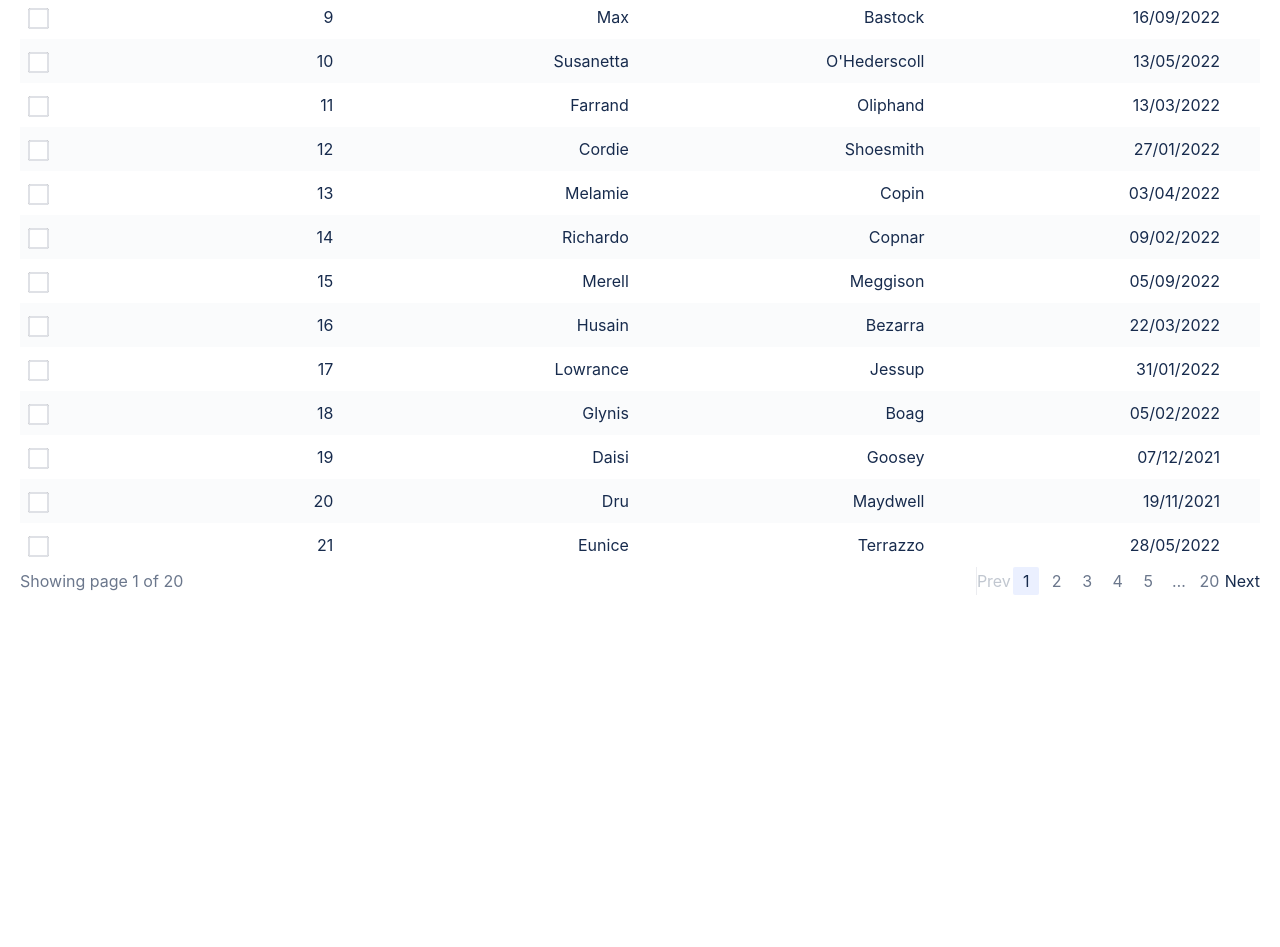
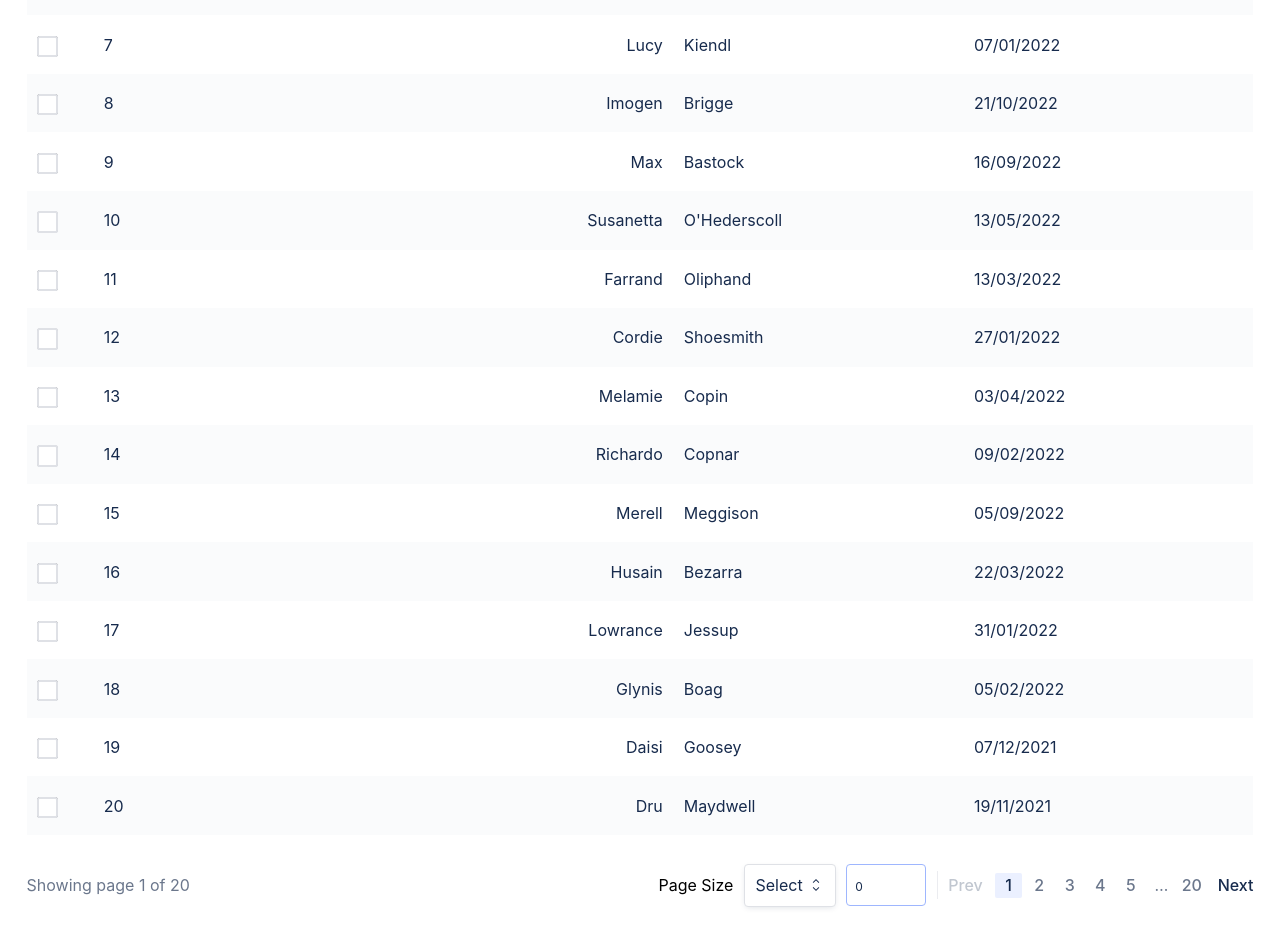
Before and after one commit to himansh-gjr/react-table-wrapper-demo, a React (Vite) app: page /react-table-wrapper/demo-table in a window 1280 px wide. Shown: the part 421-1368 px from the top of the page. Before the commit the page ends 1036 px from the top, so only its background shows below. Built offline with nearby package versions, Linux system fonts and the light colour scheme.

Commit message:
jump to and select box added to table

```diff
--- a/src/DemoTable.jsx
+++ b/src/DemoTable.jsx
@@ -12,22 +12,25 @@ const Colums = () => [
 		Header: "id",
 		accessor: "id",
 		Cell: ({ row }) => <p>{row.original.id}</p>,
+		align:"left"
 	},
 	{
 		Header: "first_name",
 		accessor: "first_name",
 		Cell: ({ row }) => <p>{row.original.first_name}</p>,
+		align:"right"
 	},
 	{
 		Header: "last_name",
 		accessor: "last_name",
 		Cell: ({ row }) => <p>{row.original.last_name}</p>,
+		align:"left"
 	},
 	{
 		Header: "date",
 		accessor: "date",
 		Cell: ({ row }) => <p>{row.original.date}</p>,
-		align:"right"
+		align:"left"
 	},
 ]
 
--- a/src/assets/css/index.css
+++ b/src/assets/css/index.css
@@ -12,7 +12,7 @@ body {
   margin: 0;
   padding: 0;
   /* text-decoration: none !important; */
-  overflow: hidden;
+  /* overflow: hidden; */
 }
 
 ::placeholder {
--- a/src/components/pagination/index.jsx
+++ b/src/components/pagination/index.jsx
@@ -22,6 +22,7 @@ const Pagination = (props) => {
   });
 
   return (
+    <>
     <ul
       className={classnames("pagination-container", { [className]: className })}
     >
@@ -54,6 +55,7 @@ const Pagination = (props) => {
         );
       })}
     </ul>
+    </>
   );
 };
 
--- a/src/components/pagination/pagination.css
+++ b/src/components/pagination/pagination.css
@@ -1,9 +1,6 @@
 .pagination {
   align-items: center;
   margin: var(--default-spacing) 0;
-  display: flex;
-    justify-content: space-between;
-    align-items: center;
 }
 
 .prev_next_section {
--- a/src/components/select-box/index.css
+++ b/src/components/select-box/index.css
@@ -1,5 +1,5 @@
 .selectbox {
-  margin: 0;
+  margin: 0 auto;
   position: relative;
   min-width: 20rem;
 }
--- a/src/main.jsx
+++ b/src/main.jsx
@@ -6,12 +6,15 @@ import {
   RouterProvider,
   Route,
 } from "react-router-dom";
-import './index.css'
 import { HomePage } from './HomePage';
 import BasicTable from './BasicTable';
 import RowSelectTable from './RowSelectTable';
 import SortingTable from './SortingTable';
 import DemoTable from './DemoTable';
+import './assets/css/color-palette.css'
+import './assets/css/index.css'
+import './assets/css/typography.css'
+import './index.css'
 
 const router = createBrowserRouter([
   {
--- a/src/table/Table.jsx
+++ b/src/table/Table.jsx
@@ -5,10 +5,13 @@ import {
 	useSortBy,
 	useTable,
 	usePagination,
+	// useBlockLayout,
+	// useResizeColumns,
 } from "react-table/dist/react-table.development"
 import classnames from "classnames"
 import PropTypes from "prop-types"
 import { DEFAULT_TABLE_ID } from "./constants"
+import SelectBox from "../components/select-box/index"
 import "./table.css"
 
 const Table = ({
@@ -49,13 +52,14 @@ const Table = ({
 	const tableInstance = useTable(
 		{
 			columns,
+			// defaultColumn,
 			data,
 			autoResetExpanded: false,
 			disableSortBy: useManualSorting,
 			manualPagination: useManualPagination,
 			initialState: {
 				pageIndex: 0,
-				pageSize: 21,
+				pageSize: 20,
 			},
 			pageCount: controlledPageCount,
 		},
@@ -63,6 +67,8 @@ const Table = ({
 		useExpanded,
 		usePagination,
 		useRowSelect,
+		// useBlockLayout,
+		// useResizeColumns,
 		/**
 		 * custom hook that is responsible to render a selection checkbox on both header and on each row
 		 */
@@ -122,6 +128,7 @@ const Table = ({
 		nextPage,
 		previousPage,
 		setPageSize,
+		// resetResizing,
 		state: { pageIndex, pageSize },
 	} = tableInstance
 
@@ -229,6 +236,28 @@ const Table = ({
 						Showing page {pageIndex + 1} of {pageOptions.length}
 					</span>
 					<div className="flex justify-between prev_next_section">
+							<span className="d-body">Page Size</span>
+							<SelectBox
+								options={[20, 30, 50, 100, 200].map((o) => ({
+									label: o,
+									value: o,
+								}))}
+								enablePositionToggle
+								value={pageSize - 1}
+								containerStyle={{ minWidth: "unset" }}
+								onChange={(value) => setPageSize(value + 1)}
+							/>
+							<div className="jump-to-page-input">
+							<input
+								type="number"
+								defaultValue={0}
+								onChange={(e) => {
+									gotoPage(e.target.value - 1)
+									onPageChangeCallback(e.target.value)
+								}}
+								placeholder={"Jump to page"}
+							/>
+						</div>
 						<div className="pagination_nav_section">
 							<label
 								className={classnames(
--- a/src/table/table.css
+++ b/src/table/table.css
@@ -1,5 +1,8 @@
+@import "../assets/css/typography.css";
+@import "../assets/css/color-palette.css";
+
 .table_container {
-  padding: 1.25rem;
+  padding: var(--loose-spacing);
 }
 
 table {
@@ -8,10 +11,10 @@ table {
 }
 
 thead {
-  color: #6b778c;
+  color: var(--dark-light);
   font-size: 1rem !important;
   font-weight: 500 !important;
-  height: 2rem;
+  height: 2.66rem;
   border-bottom: 1px solid #dadde2;
   text-align: right;
 }
@@ -19,7 +22,7 @@ thead {
 th {
   font-weight: 500;
   width: inherit;
-  padding: .5rem;
+  padding: var(--tight-spacing);
 }
 
 th div {
@@ -28,54 +31,62 @@ th div {
 }
 
 th div img {
-  margin-left: .25rem;
+  margin-left: var(--extra-tight-spacing);
 }
 
 td {
   text-align: right;
-  padding: .5rem;
-  font-size: 1rem;
-  color: #172b4d;
+  padding: var(--tight-spacing);
+  font-size: var(--body-fs);
+  color: var(--dark-standard);
   font-weight: 400;
   width: inherit;
 }
 
 td .disabled {
-  color: #c1c7d0;
+  color: var(--dark-subdued);
 }
 
-td.sort-padding {
-  padding-right: calc(1rem * 2.5);
-}
+/* td.sort-padding {
+  padding-right: calc(var(--base-tight-spacing) * 2.5);
+} */
 
 .sort-asc {
   transform: rotate(180deg);
 }
 
 tbody tr {
-  height: 2.75rem;
+  height: 3.66rem;
 }
 
 tr:nth-child(even) {
   background-color: #fafbfc;
 }
 tbody tr:hover {
-  background-color: #f4f5f7;
+  background-color: var(--light);
 }
 
 input [type="checkbox"] {
-  padding-left: 1rem;
+  padding-left: 1.25rem;
 }
 
 .expanded_table_tr {
-  height: 2.75rem;
+  height: 3.66rem;
 }
 
 .expand_block,
 .expand_block img {
-  height: 1rem;
-  width: 1rem;
+  height: 1.33rem;
+  width: 1.33rem;
 }
+
+/* .expanded_table_td {
+  text-align: left;
+}
+
+.expanded_table_thead {
+  text-align: left;
+} */
 
 @media only screen and (max-width: 768px) {
   .m_view {
@@ -83,9 +94,65 @@ input [type="checkbox"] {
   }
 }
 
-.select-page-size-container{
-  display: flex;
-  justify-content: space-between;
-  align-items: center;
-  gap: 1.125rem;
+/* ------------------------------------------------------ additional css ------------------------------------------------------ */
+
+.jump-to-page-input{
+  width: 80px;
+  /* margin: auto; */
+  background: #FFFFFF;
+  border: 1px solid #9EB6FE;
+  border-radius: 4px;
+
+  /* font-style: normal;
+  font-weight: 400;
+  font-size: .75rem;
+  line-height: 1rem;
+  color: #172B4D; */
+
+  padding: 0.5rem;
+
+  margin: 8px 0;
+  margin-left: auto;
+
 }
+
+.jump-to-page-input input{
+  outline: none;
+  border: none;
+
+  width: 100%;
+
+  font-style: normal;
+  font-weight: 400;
+  font-size: .75rem;
+  line-height: 1rem;
+  color: #172B4D;
+}
+
+.jump-to-page-input input:focus{
+  outline: none;
+  border: none;
+}
+
+.jump-to-page-input input[type=number]::-webkit-inner-spin-button,
+.jump-to-page-input input[type=number]::-webkit-outer-spin-button {
+    -webkit-appearance: none;
+    -moz-appearance: none;
+    appearance: none;
+    margin: 0;
+}
+
+
+/* resizer */
+.resizer {
+  display: inline-block;
+  background: blue;
+  width: 10px;
+  height: 100%;
+  position: absolute;
+  right: 0;
+  top: 0;
+  transform: translateX(50%);
+  z-index: 1;
+  touch-action:none;
+}
```
Lines whose indentation alone changed are shown as unchanged.
